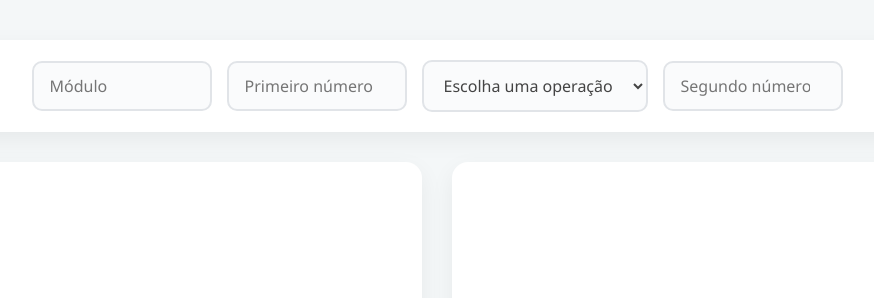
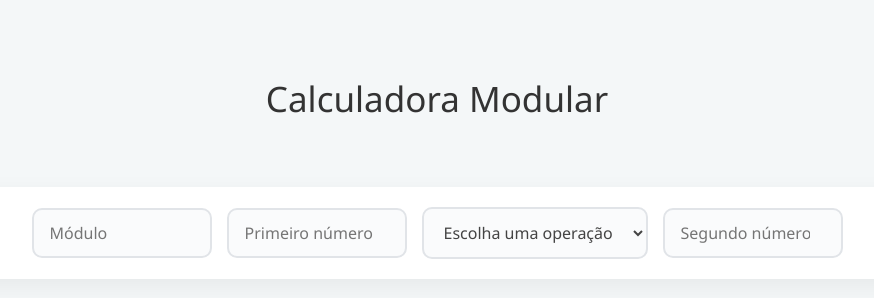
Before and after one commit to pagmaia/calcModular, a plain HTML site: page index.html in a window 1280 px wide. Shown: the whole page, without its empty margins (203-1077 px from the left). Drawn offline with Linux system fonts and the light colour scheme.

Commit message:
Adicionado Titulo "Calculadora Modular"

```diff
--- a/index.html
+++ b/index.html
@@ -8,6 +8,10 @@
 </head>
 <body>
     <div class="main-container">
+        <div class="title">
+            <p>Calculadora Modular</p>
+        </div>
+
         <div class="interface card">
             <input type="number" id="modn" placeholder="Módulo" class="input">
             <input type="number" id="numA" placeholder="Primeiro número" class="input">
@@ -25,7 +29,7 @@
         <div class="canvas-container">
             <div class="circuloMod card">
                 <canvas width="500" height="500" id="relogio"></canvas>
-                </div>
+            </div>
 
             <div class="grafico card">
                 <canvas width="500" height="500" id="grafico"></canvas>
--- a/style.css
+++ b/style.css
@@ -10,6 +10,11 @@ body {
     display: flex;
     justify-content: center;
     padding: 40px 20px;
+}
+
+.title {
+    font-size: 35px;
+    font-weight: 500;
 }
 
 .main-container {
@@ -26,6 +31,8 @@ body {
     border-radius: 16px;
     box-shadow: 0 8px 24px rgba(0, 0, 0, 0.06);
     padding: 20px;
+    display: flex;
+    flex-direction: column;
 }
 
 .interface {
```
